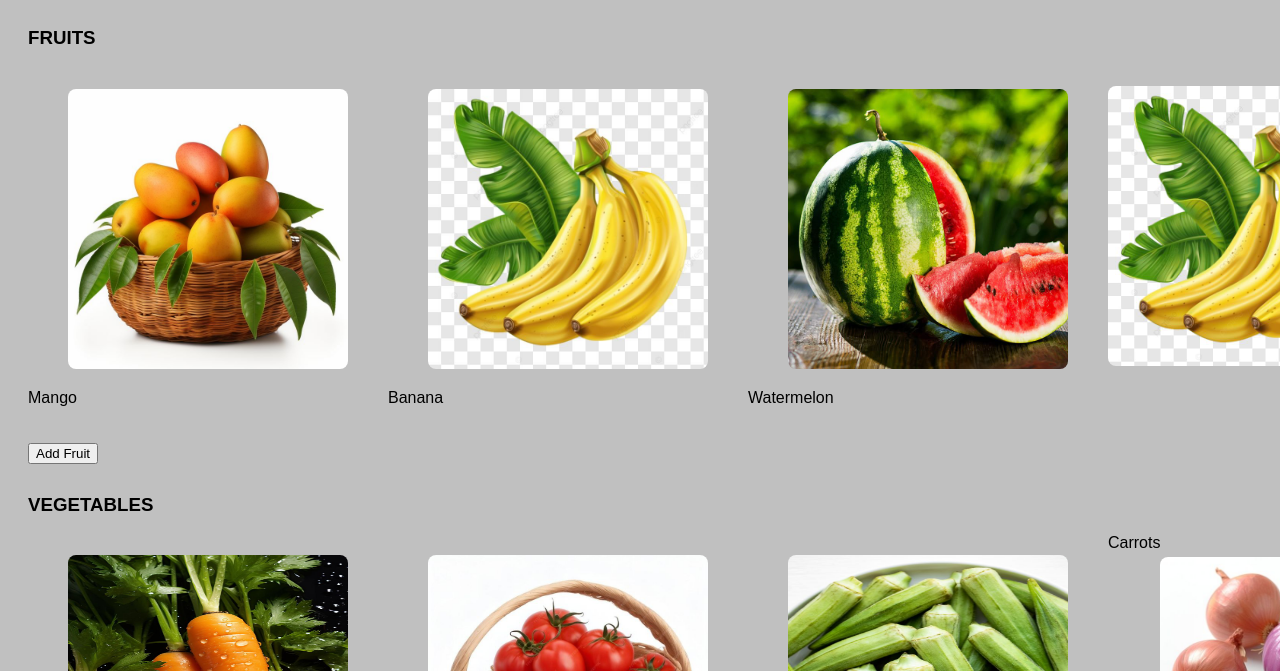
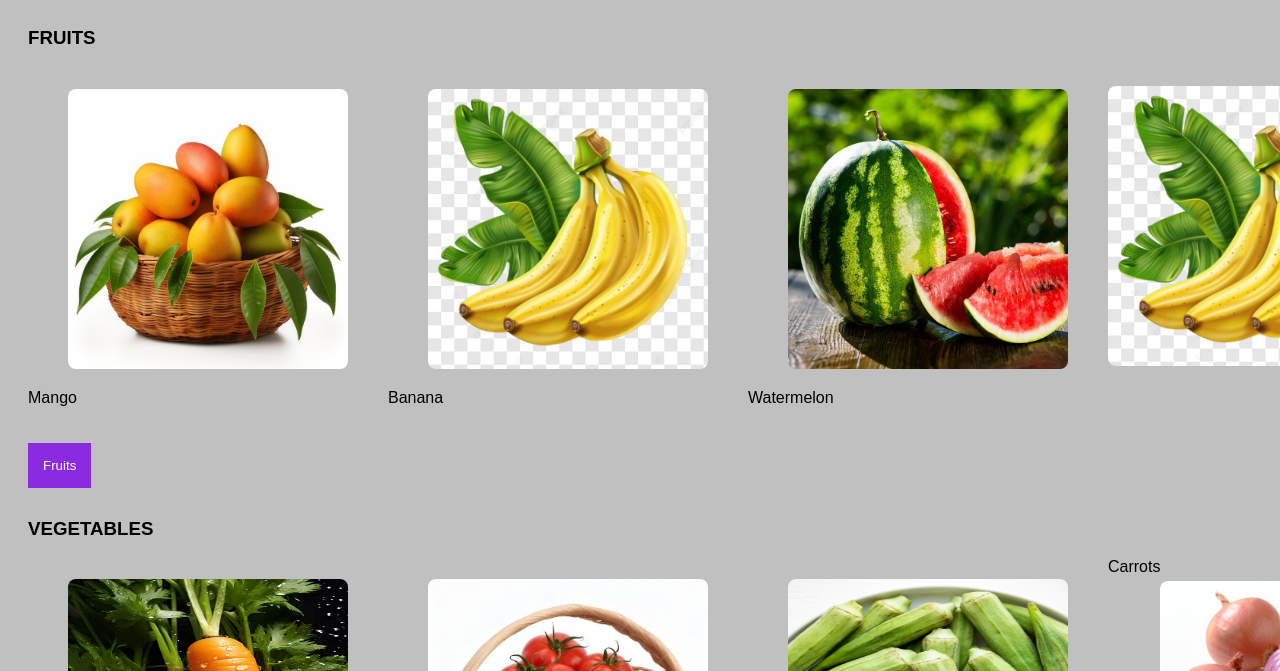
Before and after one commit to berissamuyizere/DOM, a plain HTML site: page index.html in a window 1280 px wide. Shown: the part 129-800 px from the top of the page. Drawn offline with Linux system fonts and the light colour scheme.

Commit message:
updated the fruits to change background color on click of the button

```diff
--- a/index.html
+++ b/index.html
@@ -30,7 +30,7 @@
       <figcaption>Watermelon</figcaption>
     </li>
   </ul>
-  <button id="addFruitButton">Add Fruit</button>
+  <button id="addFruitButton"> Fruits</button>
   <h3>Vegetables</h3>
   <ul id="veges">
     <li class="vege-list">
@@ -56,5 +56,4 @@
   <button id="add-geve-button">Add vegetable</button>
   <script src="index.js"></script>
 </body>
-
 </html>
--- a/index.js
+++ b/index.js
@@ -68,5 +68,5 @@ vegesList.appendChild(newVegetable)
 
 const addFruitButton = document.getElementById('addFruitButton');
 addFruitButton.onclick = ()=>{
-  vegesList.style.backgroundColor = '#5ACD32'
+  fruitsList.style.backgroundColor = '#5ACD32'
 }
--- a/styles.css
+++ b/styles.css
@@ -21,3 +21,11 @@ img {
   border-radius: 8px;
   margin-top: 5px;
 }
+
+#addFruitButton{
+  padding: 15px;
+  background-color: blueviolet;
+  color: white;
+  cursor: pointer;
+  border: none;
+}
```
